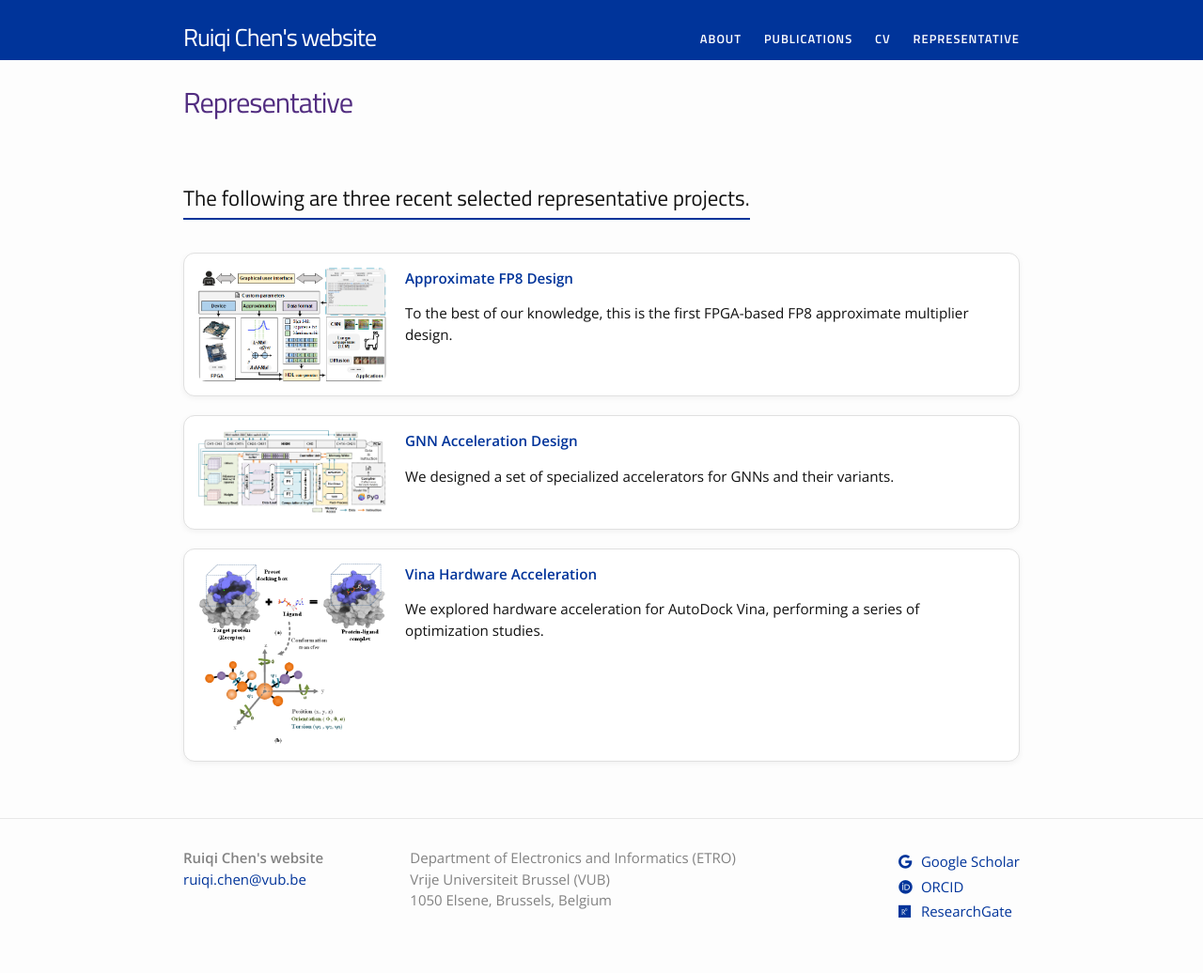
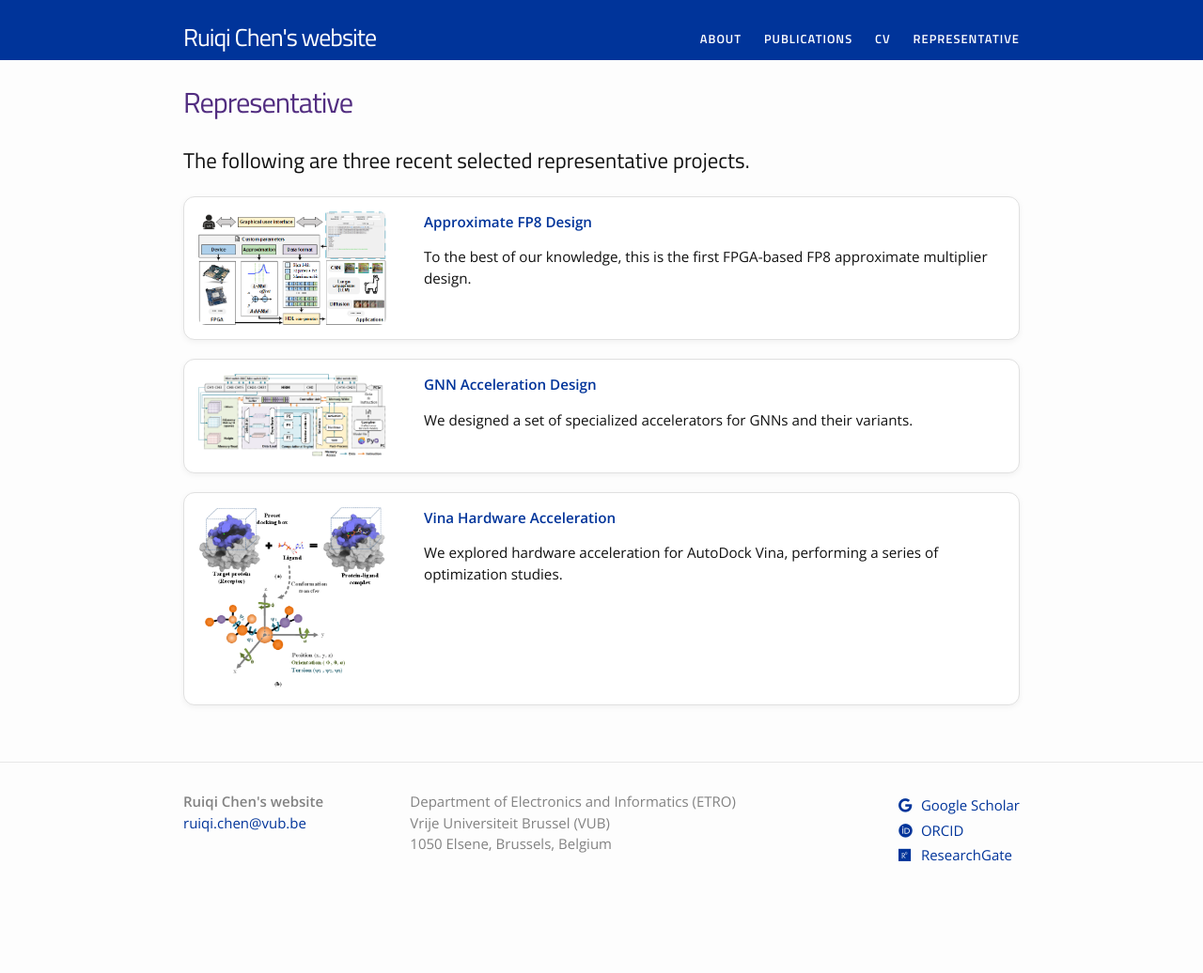
Before and after one commit to ruiqichen7/ruiqichen7.github.io, a Jekyll site: the page built from representative.md, in a window 1280 px wide. Shown: the whole page at 94% size. Built offline with Jekyll 4.4.1, drawn with Linux system fonts in a browser that asks for light colours; after the commit the page ends 976 px from its top, so only the background shows below that.

Commit message:
update scss

```diff
--- /dev/null
+++ b/_sass/_img-center.scss
@@ -0,0 +1,14 @@
+.img-center {
+  text-align: center;
+  margin: 20px 0;
+}
+.img-center img {
+  max-width: 600px;
+  border-radius: 8px;
+  box-shadow: 0 2px 8px rgba(0,0,0,0.1);
+}
+.img-center p {
+  font-size: 0.9em;
+  color: #666;
+  margin-top: 6px;
+}
--- a/_sass/_paper-box.scss
+++ b/_sass/_paper-box.scss
@@ -28,3 +28,14 @@
 .paper-box-text strong {
   margin-top: 0;
 }
+
+.paper-box {
+  display: flex;
+  flex-wrap: wrap;    /* ⭐ 允许换行 */
+  gap: 20px;
+}
+
+.paper-box-text {
+  flex: 1 1 300px;    /* ⭐ 最小宽度 */
+  min-width: 280px;
+}
--- a/_sass/_publications.scss
+++ b/_sass/_publications.scss
@@ -5,17 +5,14 @@
   padding: 15px 20px;
   margin: 15px 0;
   box-shadow: 0 2px 6px rgba(0,0,0,0.05);
-  font-size: 16px;
+}
+
+.pub-card ul {
+  margin: 0;
+  padding-left: 20px;
+}
+
+.pub-card li {
+  margin-bottom: 8px;
   line-height: 1.6;
 }
-
-.pub-card strong {
-  color: #00349a;
-}
-
-h2 {
-  margin-top: 40px;
-  border-bottom: 2px solid #00349a;
-  display: inline-block;
-  padding-bottom: 3px;
-}
--- a/css/main.scss
+++ b/css/main.scss
@@ -59,5 +59,6 @@
         "syntax-highlighting",
 	"fancy-image",
   "paper-box",
-  "publications"
+  "publications",
+  "img-center"
 ;
```
Also changed, not shown: representative/Vina.md (+2 -2 lines).
